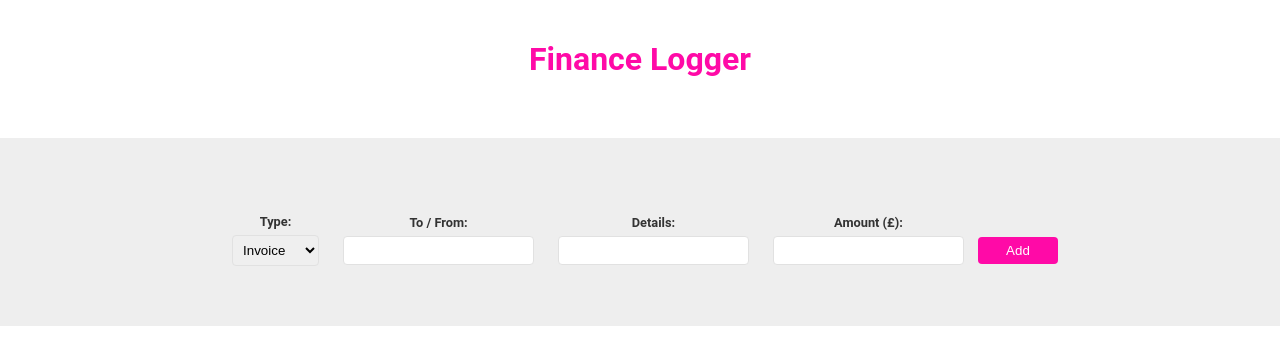
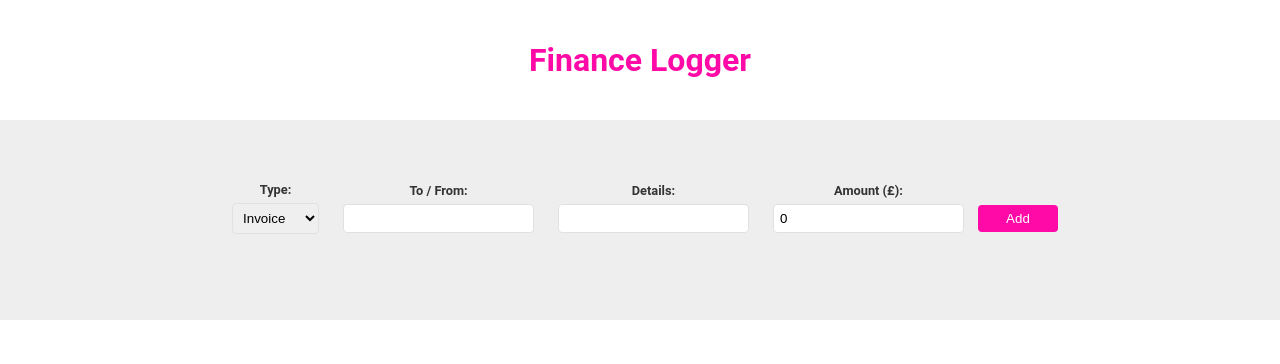
Before and after one commit to piyusharora91/TypeScript-Initial-Project, a plain HTML site: page index.html in a window 1280 px wide. Drawn offline with Linux system fonts and the light colour scheme.

Commit message:
Styling Updates

```diff
--- a/index.html
+++ b/index.html
@@ -10,16 +10,12 @@
 
 <body>
 
-  <div class="wrapper">
+  <header>
     <h1>Finance Logger</h1>
+  </header>
 
-    <!-- output list -->
-    <ul class="item-list">
-
-    </ul>
-  </div>
-
-  <footer>
+  <main>
+    <div class="form-container">
       <form class="new-item-form">
         <div class="field">
           <label>Type:</label>
@@ -30,20 +26,28 @@
         </div>
         <div class="field">
           <label>To / From:</label>
-        <input type="text" id="tofrom">
+          <input type="text" id="tofrom" required>
         </div>
         <div class="field">
           <label>Details:</label>
-        <input type="text" id="details">
+          <input type="text" id="details" required>
         </div>
         <div class="field">
           <label>Amount (£):</label>
-        <input type="number" id="amount">
+          <input type="number" id="amount" value="0" required>
         </div>
         <button>Add</button>
       </form>
+    </div>
 
-  </footer>
+    <div class="list-container">
+      <!-- output list -->
+      <ul class="item-list">
+
+      </ul>
+    </div>
+
+  </main>
 
   <script src="./public/app.js" type="module"></script>
 </body>
--- a/public/app.js
+++ b/public/app.js
@@ -8,7 +8,7 @@ const details = document.querySelector("#details");
 const amount = document.querySelector("#amount");
 const ul = document.querySelector("ul");
 const list = new ListTemplate(ul);
-form.addEventListener("submit", (e) => {
+const loadInputs = (e) => {
     e.preventDefault();
     let values;
     values = [toFrom.value, details.value, amount.valueAsNumber];
@@ -21,4 +21,5 @@ form.addEventListener("submit", (e) => {
         doc = new Payments(...values);
         list.render(doc, type.value, "end");
     }
-});
+};
+form.addEventListener("submit", (e) => loadInputs(e));
--- a/public/styles.css
+++ b/public/styles.css
@@ -1,72 +1,90 @@
-body{
+html {
+  box-sizing: border-box;
+  background: #ffffff;
+}
+
+body {
   margin: 0;
   font-family: Roboto;
+  width: 100vw;
+  height: 100vh;
 }
-.wrapper{
+header {
   max-width: 960px;
+  height: 15vh;
+  max-height: 240px;
+  display: flex;
+  align-items: center;
   margin: 0 auto;
 }
-h1{
-  margin: 40px auto;
+h1 {
+  margin: 0px auto;
   color: #ff0aa7;
   text-align: center;
 }
-ul{
-  padding: 0;
-  list-style-type: none;
+.form-container {
+  width: 100%;
+  height: 200px;
+  display: flex;
+  flex-direction: column;
+  justify-content: center;
+  align-items: center;
+  background: #eee;
 }
-li{
-  padding: 6px 10px;
-  border: 1px solid #eee;
-  margin: 10px auto;
+form {
+  max-width: 960px;
+  margin: 20px auto;
+  text-align: center;
+  position: relative;
+  bottom: 20px;
 }
-li h4{
-  color: #ff0aa7;
-  margin: 0;
-  text-transform: capitalize;
-}
-li p{
-  color: #333;
-  margin: 8px 0 0;
-}
-footer{
-  background: #eee;
-  padding: 60px;
-  margin-top: 60px;
-}
-form{
-  max-width: 960px;
-  margin: 0 auto;
-  text-align: center;
-}
-label{
+
+label {
   display: block;
   font-weight: bold;
   font-size: 0.8em;
   color: #333;
   margin: 16px 0 6px;
 }
-input, select{
+input,
+select {
   padding: 6px;
   border: 1px solid #e1e1e1;
   border-radius: 4px;
 }
-.field{
+.field {
   display: inline-block;
   margin: 0 10px;
 }
-button{
+button {
   color: white;
   border: 0;
   background: #ff0aa7;
   padding: 6px;
   min-width: 80px;
   border-radius: 4px;
+  cursor: pointer;
 }
-footer a{
+button:hover {
+  background: #f3089d;
+}
+ul {
+  padding: 0;
+  list-style-type: none;
+}
+li {
+  padding: 6px 10px;
+  border: 1px solid #eee;
+  margin: 10px auto;
+}
+li h4 {
+  color: #ff0aa7;
+  margin: 0;
+  text-transform: capitalize;
   text-align: center;
-  display: block;
-  color: #999;
-  margin-top: 40px;
-  font-size: 0.7em;
 }
+li p {
+  color: #333;
+  margin: 8px 0 0;
+  text-align: center;
+}
```
Also changed, not shown: 1 other file. Lines whose indentation alone changed are shown as unchanged.
